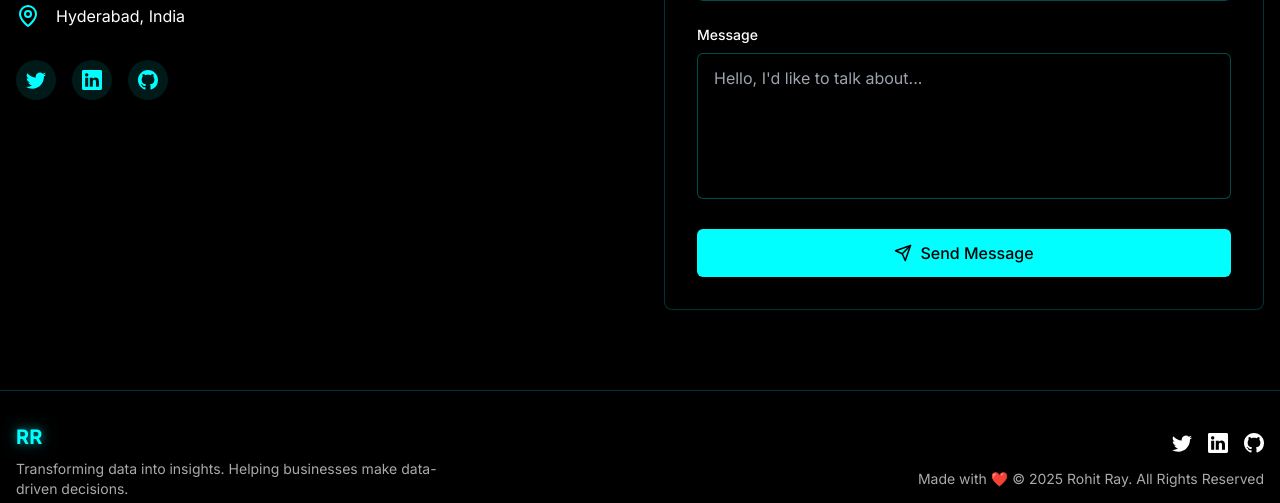
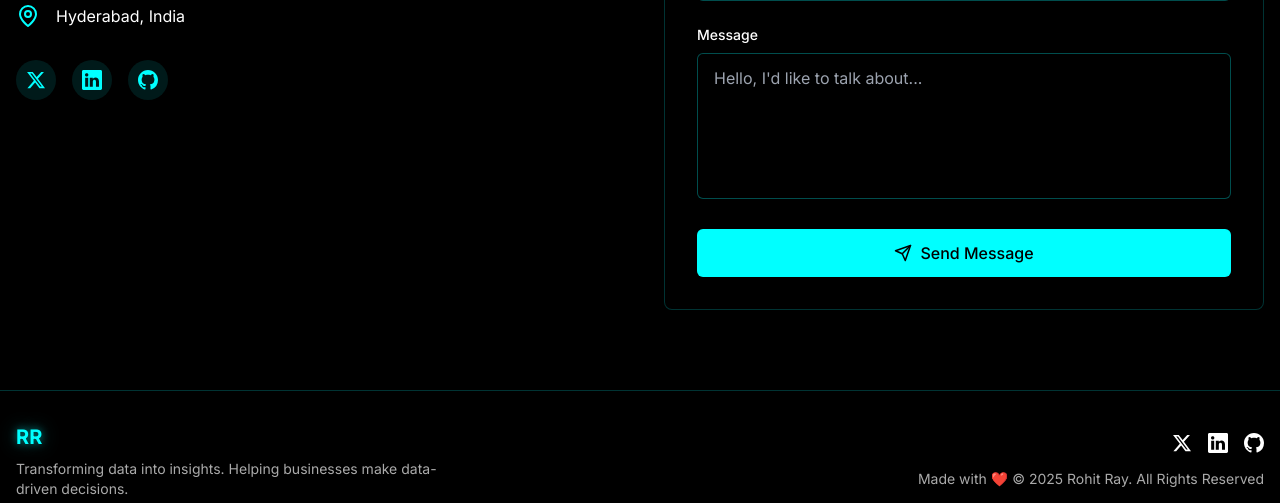
Before and after one commit to Rohit-Ray-Git/project, a React (Vite) app: page / in a window 1280 px wide. Shown: the part 3862-4365 px from the top of the page. Built offline with nearby package versions, Linux system fonts and the light colour scheme.

Commit message:
refactor: update social media links in Contact and Footer components to reflect platform name change from Twitter to X

```diff
--- a/src/components/Contact.tsx
+++ b/src/components/Contact.tsx
@@ -1,4 +1,3 @@
-
 import React, { useState } from 'react';
 import { motion } from 'framer-motion';
 import { useInView } from 'react-intersection-observer';
@@ -75,7 +74,7 @@ const Contact: React.FC = () => {
   ];
 
   const socialLinks = {
-    twitter: "https://x.com/RayRohit_07",
+    x: "https://x.com/RayRohit_07",
     linkedin: "https://www.linkedin.com/in/rohit-ray-08634a216/",
     github: "https://github.com/Rohit-Ray-Git"
   };
@@ -116,8 +115,8 @@ const Contact: React.FC = () => {
               ))}
             </div>
             <div className="flex space-x-4">
-              <a href={socialLinks.twitter} target="_blank" rel="noopener noreferrer" className="w-10 h-10 rounded-full bg-primary/10 flex items-center justify-center text-primary hover:bg-primary hover:text-background transition-colors duration-300" aria-label="Twitter Profile">
-                <svg xmlns="http://www.w3.org/2000/svg" width="20" height="20" fill="currentColor" viewBox="0 0 16 16"><path d="M5.026 15c6.038 0 9.341-5.003 9.341-9.334 0-.14 0-.282-.006-.422A6.685 6.685 0 0 0 16 3.542a6.658 6.658 0 0 1-1.889.518 3.301 3.301 0 0 0 1.447-1.817 6.533 6.533 0 0 1-2.087.793A3.286 3.286 0 0 0 7.875 6.03a9.325 9.325 0 0 1-6.767-3.429 3.289 3.289 0 0 0 1.018 4.382A3.323 3.323 0 0 1 .64 6.575v.045a3.288 3.288 0 0 0 2.632 3.218 3.203 3.203 0 0 1-.865.115 3.23 3.23 0 0 1-.614-.057 3.283 3.283 0 0 0 3.067 2.277A6.588 6.588 0 0 1 .78 13.58a6.32 6.32 0 0 1-.78-.045A9.344 9.344 0 0 0 5.026 15z"/></svg>
+              <a href={socialLinks.x} target="_blank" rel="noopener noreferrer" className="w-10 h-10 rounded-full bg-primary/10 flex items-center justify-center text-primary hover:bg-primary hover:text-background transition-colors duration-300" aria-label="X Profile">
+                <svg xmlns="http://www.w3.org/2000/svg" width="20" height="20" fill="currentColor" viewBox="0 0 24 24"><path d="M18.244 2.25h3.308l-7.227 8.26 8.502 11.24H16.17l-5.214-6.817L4.99 21.75H1.68l7.73-8.835L1.254 2.25H8.08l4.713 6.231zm-1.161 17.52h1.833L7.084 4.126H5.117z"/></svg>
               </a>
               <a href={socialLinks.linkedin} target="_blank" rel="noopener noreferrer" className="w-10 h-10 rounded-full bg-primary/10 flex items-center justify-center text-primary hover:bg-primary hover:text-background transition-colors duration-300" aria-label="LinkedIn Profile">
                 <svg xmlns="http://www.w3.org/2000/svg" width="20" height="20" fill="currentColor" viewBox="0 0 16 16"><path d="M0 1.146C0 .513.526 0 1.175 0h13.65C15.474 0 16 .513 16 1.146v13.708c0 .633-.526 1.146-1.175 1.146H1.175C.526 16 0 15.487 0 14.854V1.146zm4.943 12.248V6.169H2.542v7.225h2.401zm-1.2-8.212c.837 0 1.358-.554 1.358-1.248-.015-.709-.52-1.248-1.342-1.248-.822 0-1.359.54-1.359 1.248 0 .694.521 1.248 1.327 1.248h.016zm4.908 8.212V9.359c0-.216.016-.432.08-.586.173-.431.568-.878 1.232-.878.869 0 1.216.662 1.216 1.634v3.865h2.401V9.25c0-2.22-1.184-3.252-2.764-3.252-1.274 0-1.845.7-2.165 1.193v.025h-.016a5.54 5.54 0 0 1 .016-.025V6.169h-2.4c.03.678 0 7.225 0 7.225h2.4z"/></svg>
--- a/src/components/Footer.tsx
+++ b/src/components/Footer.tsx
@@ -25,10 +25,8 @@ const Footer: React.FC = () => {
           <div className="flex flex-col items-center md:items-end">
             <div className="flex space-x-4 mb-4">
               <a href="https://x.com/RayRohit_07" className="text-accent hover:text-primary transition-colors">
-                <span className="sr-only">Twitter</span>
-                <svg xmlns="http://www.w3.org/2000/svg" width="20" height="20" fill="currentColor" viewBox="0 0 16 16">
-                  <path d="M5.026 15c6.038 0 9.341-5.003 9.341-9.334 0-.14 0-.282-.006-.422A6.685 6.685 0 0 0 16 3.542a6.658 6.658 0 0 1-1.889.518 3.301 3.301 0 0 0 1.447-1.817 6.533 6.533 0 0 1-2.087.793A3.286 3.286 0 0 0 7.875 6.03a9.325 9.325 0 0 1-6.767-3.429 3.289 3.289 0 0 0 1.018 4.382A3.323 3.323 0 0 1 .64 6.575v.045a3.288 3.288 0 0 0 2.632 3.218 3.203 3.203 0 0 1-.865.115 3.23 3.23 0 0 1-.614-.057 3.283 3.283 0 0 0 3.067 2.277A6.588 6.588 0 0 1 .78 13.58a6.32 6.32 0 0 1-.78-.045A9.344 9.344 0 0 0 5.026 15z"/>
-                </svg>
+                <span className="sr-only">X</span>
+                <svg xmlns="http://www.w3.org/2000/svg" width="20" height="20" fill="currentColor" viewBox="0 0 24 24"><path d="M18.244 2.25h3.308l-7.227 8.26 8.502 11.24H16.17l-5.214-6.817L4.99 21.75H1.68l7.73-8.835L1.254 2.25H8.08l4.713 6.231zm-1.161 17.52h1.833L7.084 4.126H5.117z"/></svg>
               </a>
               <a href="https://www.linkedin.com/in/rohit-ray-08634a216/" className="text-accent hover:text-primary transition-colors">
                 <span className="sr-only">LinkedIn</span>
```
